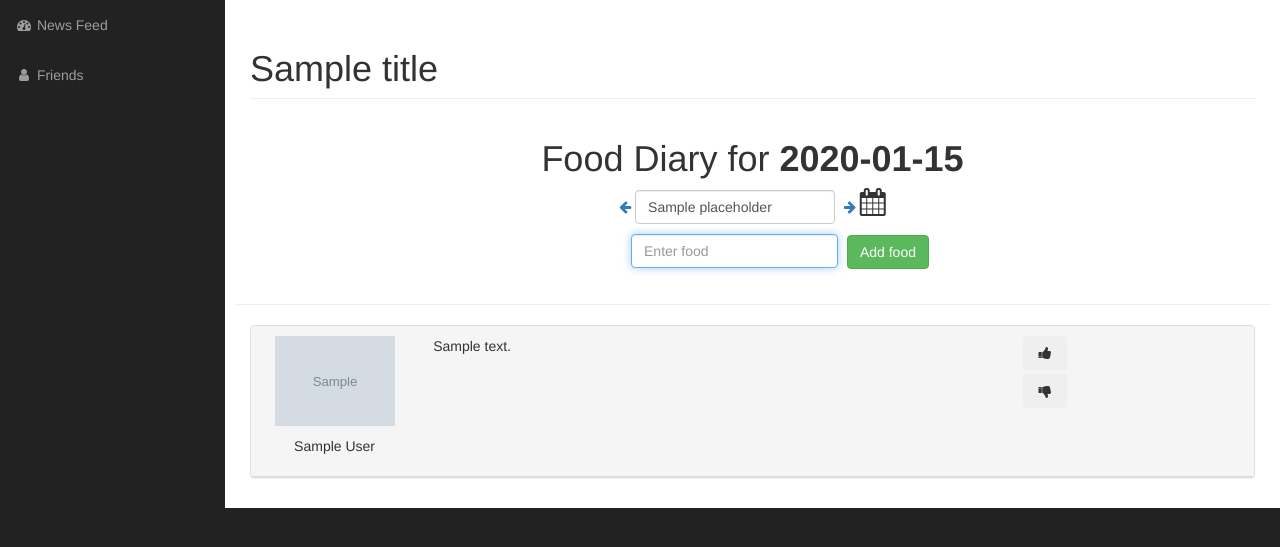
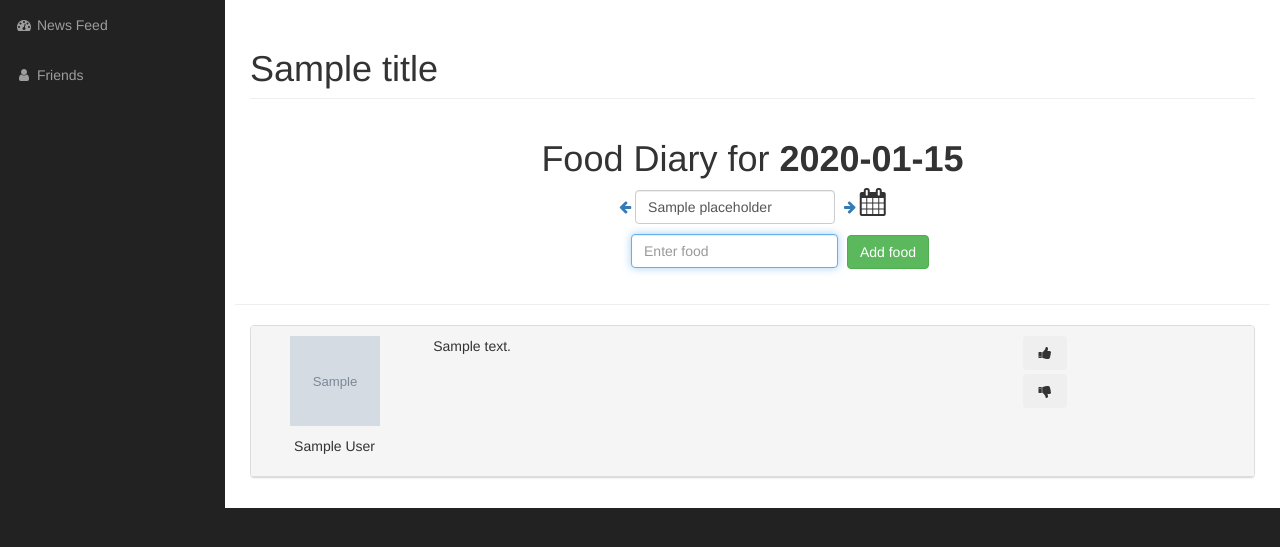
Before and after one commit to MattHealy/foodloggr, a Flask app: template app/templates/admin/home.html in a window 1280 px wide. Shown: the part 51-598 px from the top of the page. Run offline with Flask 2, Linux system fonts and the light colour scheme; tables that the repository leaves empty hold one stand-in row (values such as "Sample post"); the template is opened without the code that fills it: values that come from a table or form of the project are taken from there, most other values are stand-ins (such as "Sample title", 1, 10 or a date in 2020); grey boxes marked "Sample" are stand-in pictures; some libraries are stand-ins or nearby versions.

Commit message:
Img width

```diff
--- a/app/templates/admin/_newsfeeditem.html
+++ b/app/templates/admin/_newsfeeditem.html
@@ -5,7 +5,7 @@
                                            <div class="col-xs-3 col-md-2 text-center">
 
                                                {% if entry.user.photo %}
-                                                   <img src="{{ entry.user.get_photo() }}" height="90" />
+                                                   <img src="{{ entry.user.get_photo() }}" height="90" style="max-width: 90px" />
                                                {% endif %}
 
                                                <p style="margin-top: 10px;">
```
